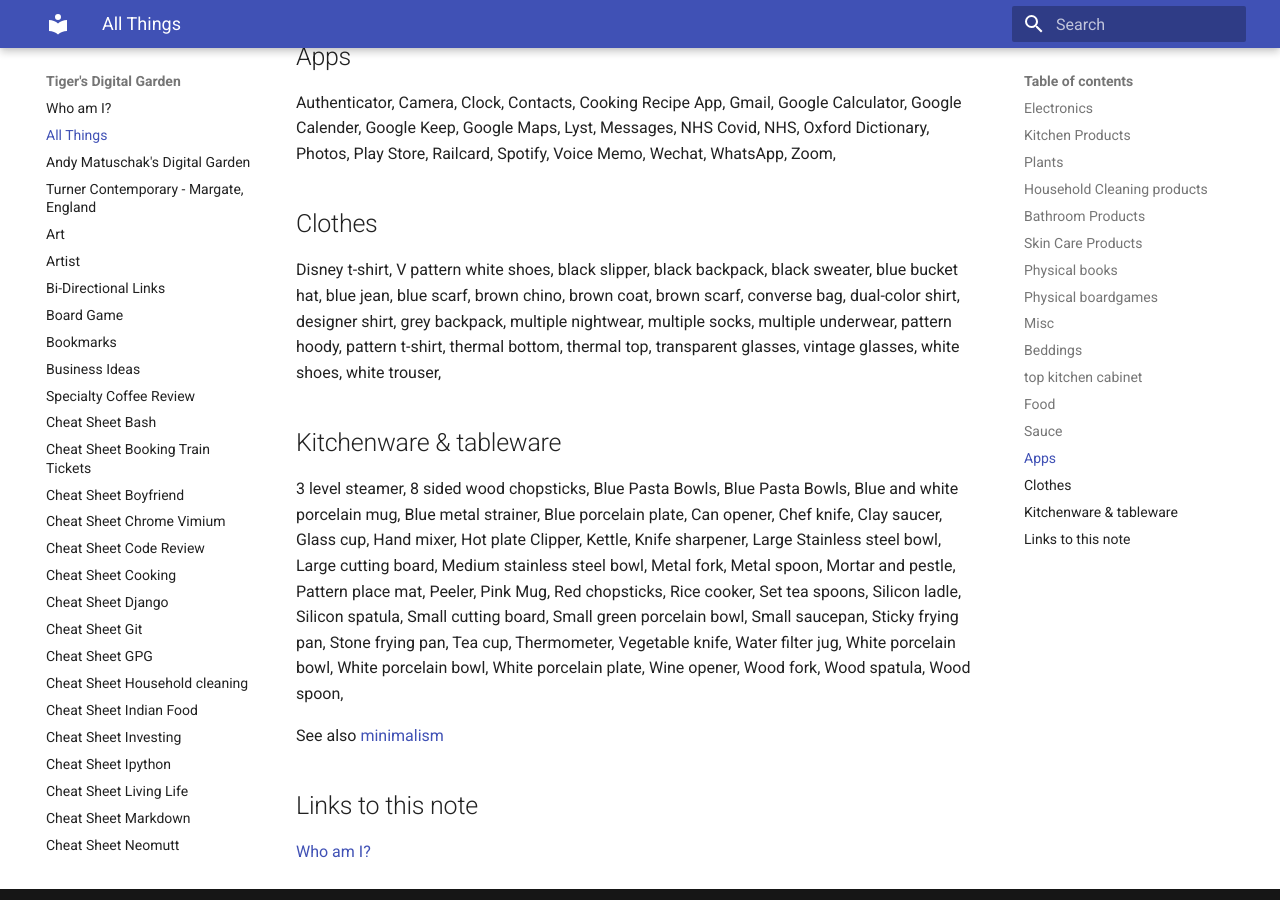
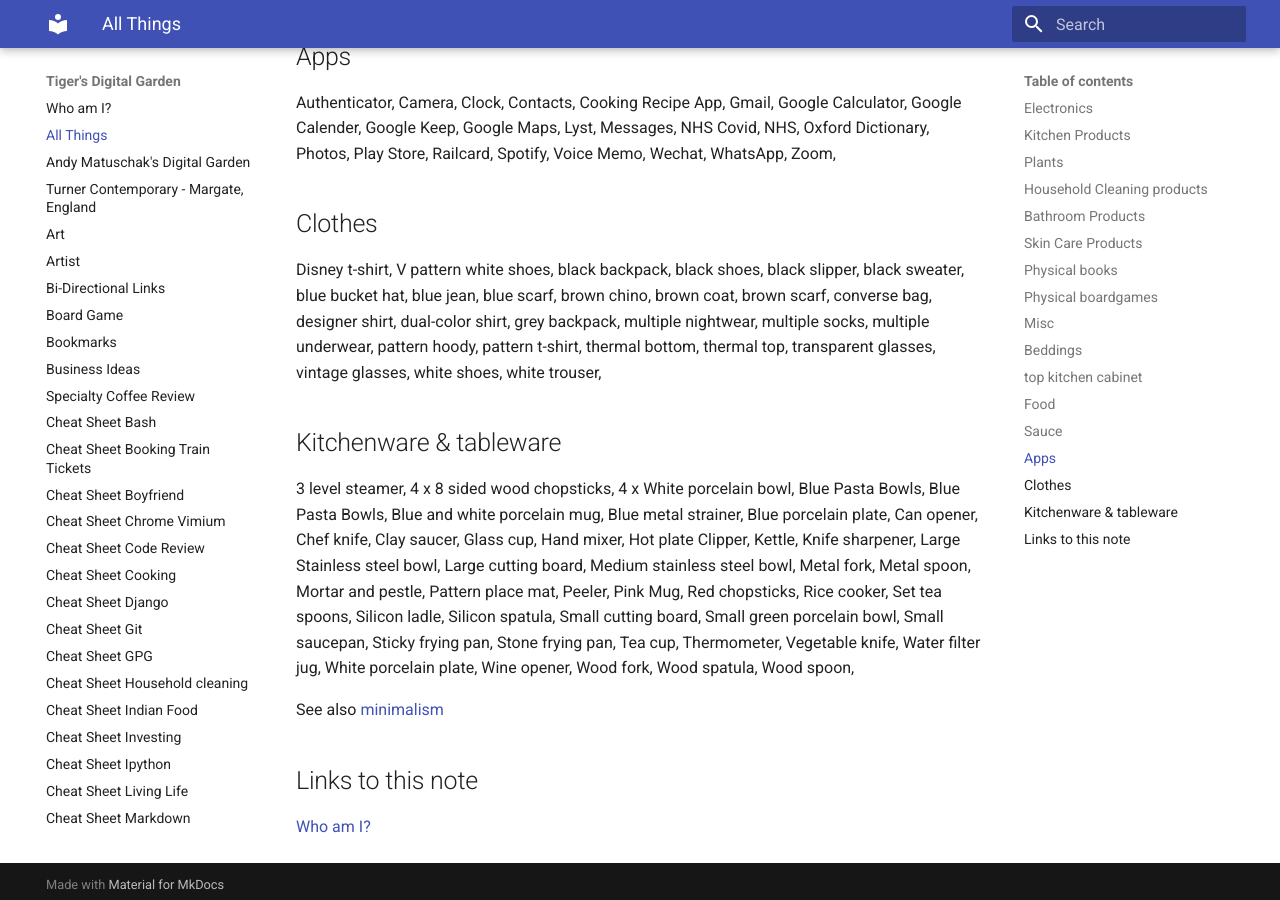
Before and after one commit to ynotstartups/notes, an MkDocs documentation site: the page built from notes/all-things.md, in a window 1280 px wide and 900 px high, scrolled down 2399 px. Built offline with MkDocs 1.6.1 and Material for MkDocs 9.7.7, drawn with Linux system fonts in a browser that asks for light colours; some of the changed lines change nothing that is shown; some of the changed text lies outside the part shown.

Commit message:
update all things

```diff
--- a/notes/all-things.md
+++ b/notes/all-things.md
@@ -72,7 +72,7 @@
 tree like plant,
 large leaf plant,
 lady's tongue,
-flower,
+flowers,
 avocado,
 
 ## Household Cleaning products
@@ -86,7 +86,7 @@
 ## Bathroom Products
 
 2 bath towel,
-body wash ,
+body wash,
 conditioner,
 face cleanser,
 floss picks,
@@ -101,23 +101,24 @@
 
 ## Skin Care Products
 
-Facial cream,
 body cream,
 cotton buds,
+facial cream,
 hand cream,
 lip balm,
 
 ## Physical books
 
-philosophy of software design,
-software engineering at Google,
-the manager path,
+The Priory Of The Orange Tree
 
 ## Physical boardgames
 
+Exit escape room,
+Magic Maze,
 Santorini,
+Skull and Roses,
+Sushi Go Party,
 Sushi Go,
-Skull and Roses
 
 ## Misc
 
@@ -133,6 +134,7 @@
 great travel luggage,
 important documents in folder,
 key,
+keyboard,
 lots of clothes hangers,
 multiple hair band,
 multiple hair clips,
@@ -143,6 +145,7 @@
 
 duvet,
 feather pillow,
+mattress,
 white bed linens,
 white pillow cover,
 
@@ -302,8 +305,9 @@
 
 Disney t-shirt,
 V pattern white shoes,
+black backpack,
+black shoes,
 black slipper,
-black backpack,
 black sweater,
 blue bucket hat,
 blue jean,
@@ -312,8 +316,8 @@
 brown coat,
 brown scarf,
 converse bag,
+designer shirt,
 dual-color shirt,
-designer shirt,
 grey backpack,
 multiple nightwear,
 multiple socks,
@@ -330,7 +334,8 @@
 ## Kitchenware & tableware
 
 3 level steamer,
-8 sided wood chopsticks,
+4 x 8 sided wood chopsticks,
+4 x White porcelain bowl,
 Blue Pasta Bowls,
 Blue Pasta Bowls,
 Blue and white porcelain mug,
@@ -367,8 +372,6 @@
 Thermometer,
 Vegetable knife,
 Water filter jug,
-White porcelain bowl,
-White porcelain bowl,
 White porcelain plate,
 Wine opener,
 Wood fork,
```
